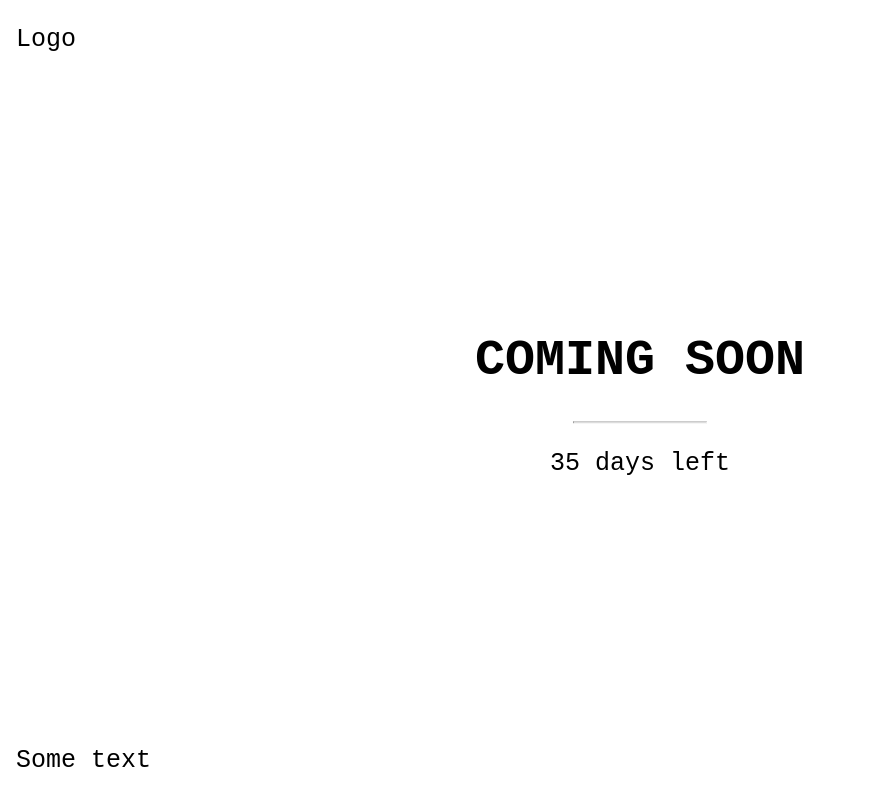
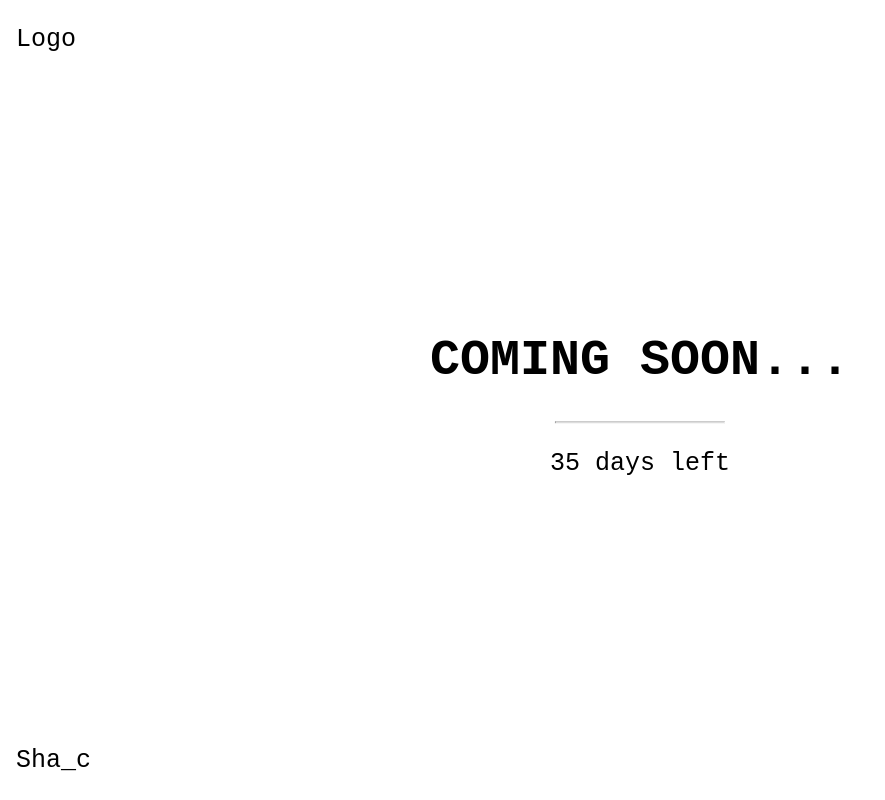
Before and after one commit to shashi2k6/shashi2k6.github.io, a plain HTML site: page index.html in a window 1280 px wide. Shown: the whole page, without its empty margins (0-885 px from the left). Drawn offline with Linux system fonts and the light colour scheme.

Commit message:
Update index.html

```diff
--- a/index.html
+++ b/index.html
@@ -49,12 +49,12 @@ hr {
     <p>Logo</p>
   </div>
   <div class="middle">
-    <h1>COMING SOON</h1>
+    <h1>COMING SOON...</h1>
     <hr>
     <p>35 days left</p>
   </div>
   <div class="bottomleft">
-    <p>Some text</p>
+    <p>Sha_c</p>
   </div>
 </div>
 
```
